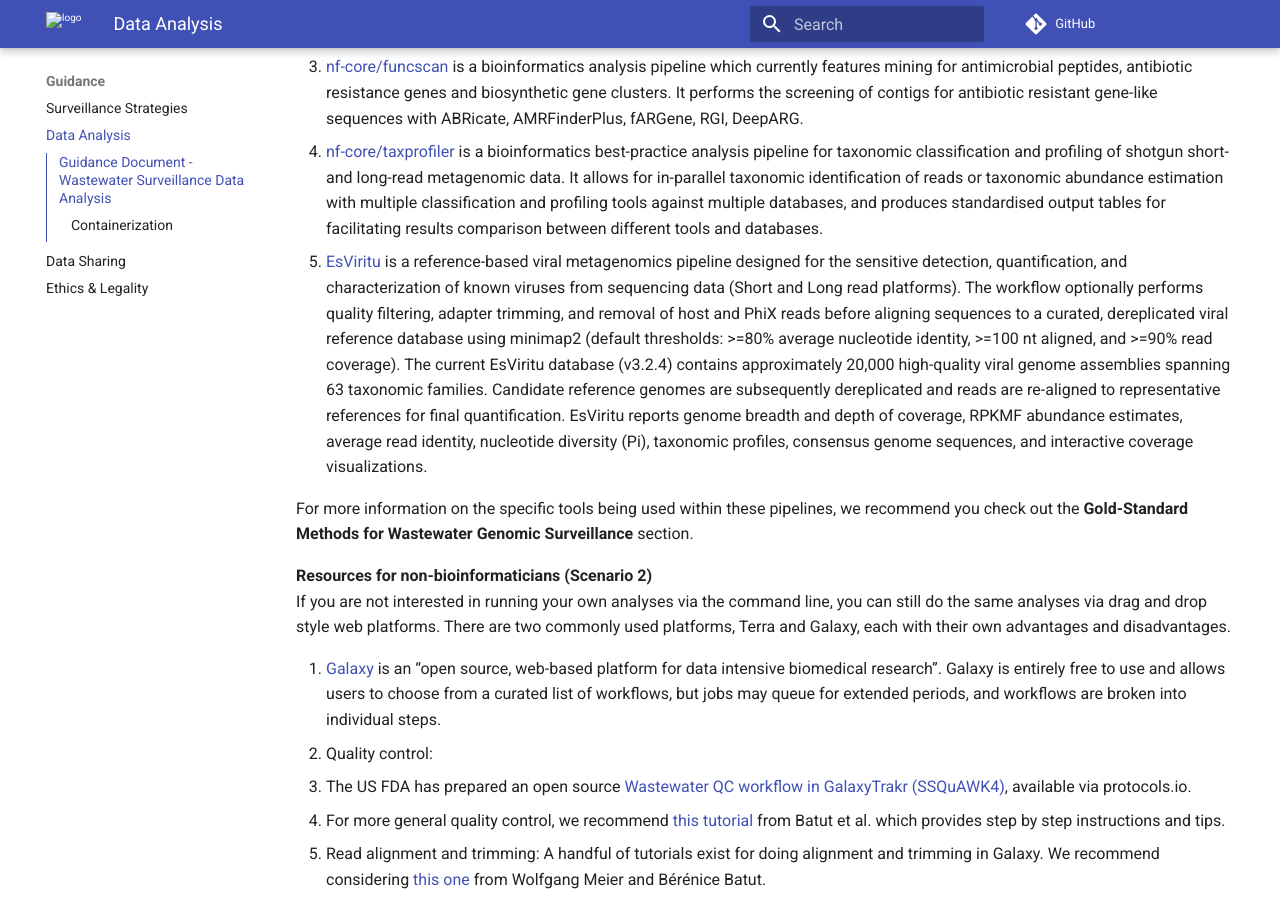
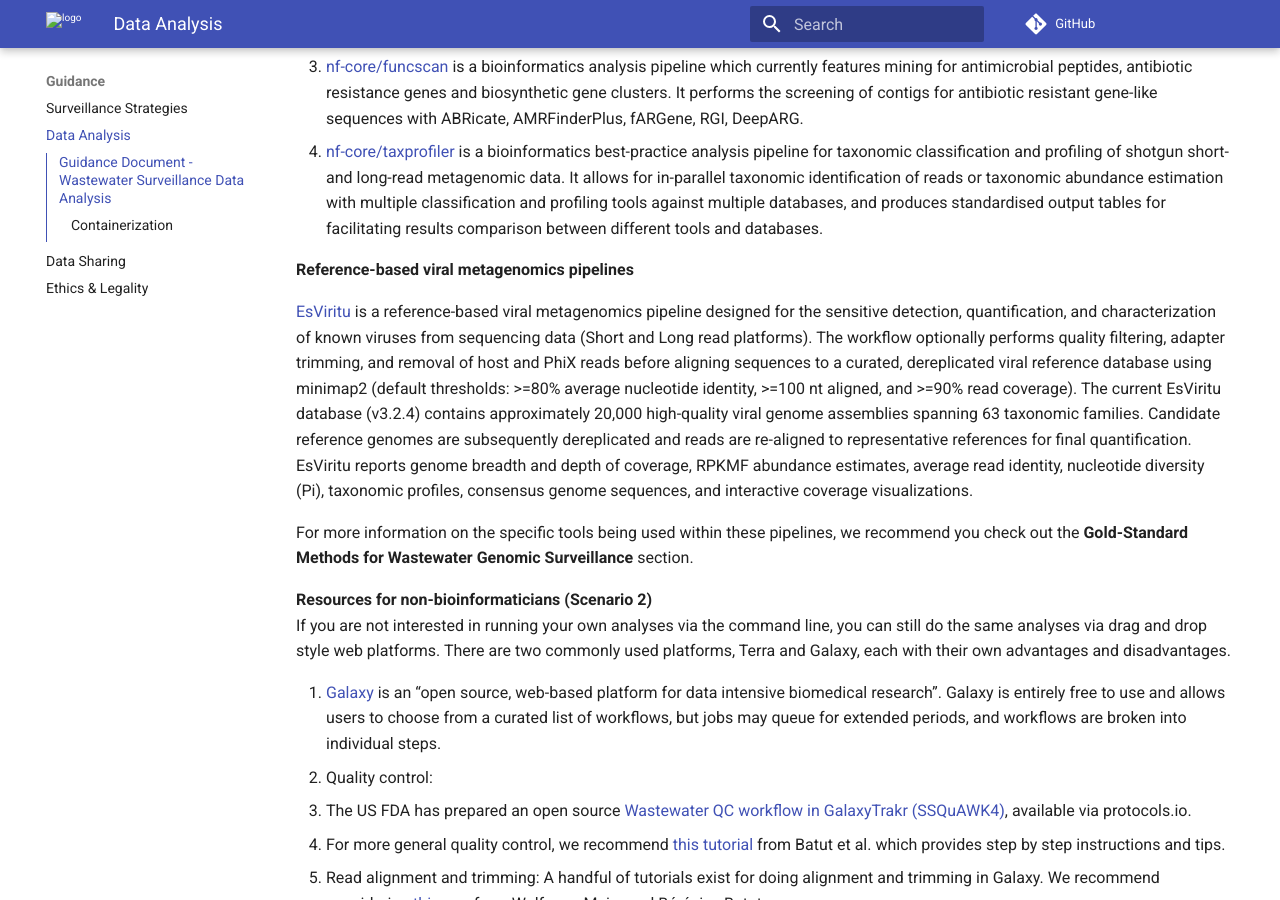
Before and after one commit to pha4ge/wastewater-guidance, an MkDocs documentation site: the page built from guidance_docs/DataAnalysis-GuidanceDoc.md, in a window 1280 px wide and 900 px high, scrolled down 1592 px. Built offline with MkDocs 1.6.1 and Material for MkDocs 9.7.7, drawn with Linux system fonts in a browser that asks for light colours; comment, search, counter and statistics services are not loaded.

Commit message:
Move EsViritu to a separate section

```diff
--- a/guidance_docs/DataAnalysis-GuidanceDoc.md
+++ b/guidance_docs/DataAnalysis-GuidanceDoc.md
@@ -36,7 +36,10 @@ Nf-core ([https://nf-co.re/](https://nf-co.re/))  is a collection of community m
 2. [nf-core/mag](https://nf-co.re/mag/3.0.2/) can be used to visualize the relative abundance of organisms in complex samples. It can use only short reads or a mixture of short and long reads to perform hybrid assembly.
 3. [nf-core/funcscan](https://nf-co.re/funcscan/1.1.6/)  is a bioinformatics analysis pipeline which currently features mining for antimicrobial peptides, antibiotic resistance genes and biosynthetic gene clusters. It performs the screening of contigs for antibiotic resistant gene-like sequences with ABRicate, AMRFinderPlus, fARGene, RGI, DeepARG.
 4. [nf-core/taxprofiler](https://github.com/nf-core/taxprofiler) is a bioinformatics best-practice analysis pipeline for taxonomic classification and profiling of shotgun short- and long-read metagenomic data. It allows for in-parallel taxonomic identification of reads or taxonomic abundance estimation with multiple classification and profiling tools against multiple databases, and produces standardised output tables for facilitating results comparison between different tools and databases.
-5. [EsViritu](https://esviritu.readthedocs.io/) is a reference-based viral metagenomics pipeline designed for the sensitive detection, quantification, and characterization of known viruses from sequencing data (Short and Long read platforms). The workflow optionally performs quality filtering, adapter trimming, and removal of host and PhiX reads before aligning sequences to a curated, dereplicated viral reference database using minimap2 (default thresholds: >=80% average nucleotide identity, >=100 nt aligned, and >=90% read coverage). The current EsViritu database (v3.2.4) contains approximately 20,000 high-quality viral genome assemblies spanning 63 taxonomic families. Candidate reference genomes are subsequently dereplicated and reads are re-aligned to representative references for final quantification. EsViritu reports genome breadth and depth of coverage, RPKMF abundance estimates, average read identity, nucleotide diversity (Pi), taxonomic profiles, consensus genome sequences, and interactive coverage visualizations.
+
+**Reference-based viral metagenomics pipelines**
+
+[EsViritu](https://esviritu.readthedocs.io/) is a reference-based viral metagenomics pipeline designed for the sensitive detection, quantification, and characterization of known viruses from sequencing data (Short and Long read platforms). The workflow optionally performs quality filtering, adapter trimming, and removal of host and PhiX reads before aligning sequences to a curated, dereplicated viral reference database using minimap2 (default thresholds: >=80% average nucleotide identity, >=100 nt aligned, and >=90% read coverage). The current EsViritu database (v3.2.4) contains approximately 20,000 high-quality viral genome assemblies spanning 63 taxonomic families. Candidate reference genomes are subsequently dereplicated and reads are re-aligned to representative references for final quantification. EsViritu reports genome breadth and depth of coverage, RPKMF abundance estimates, average read identity, nucleotide diversity (Pi), taxonomic profiles, consensus genome sequences, and interactive coverage visualizations.
 
 For more information on the specific tools being used within these pipelines, we recommend you check out the **Gold-Standard Methods for Wastewater Genomic Surveillance** section.
 
```
